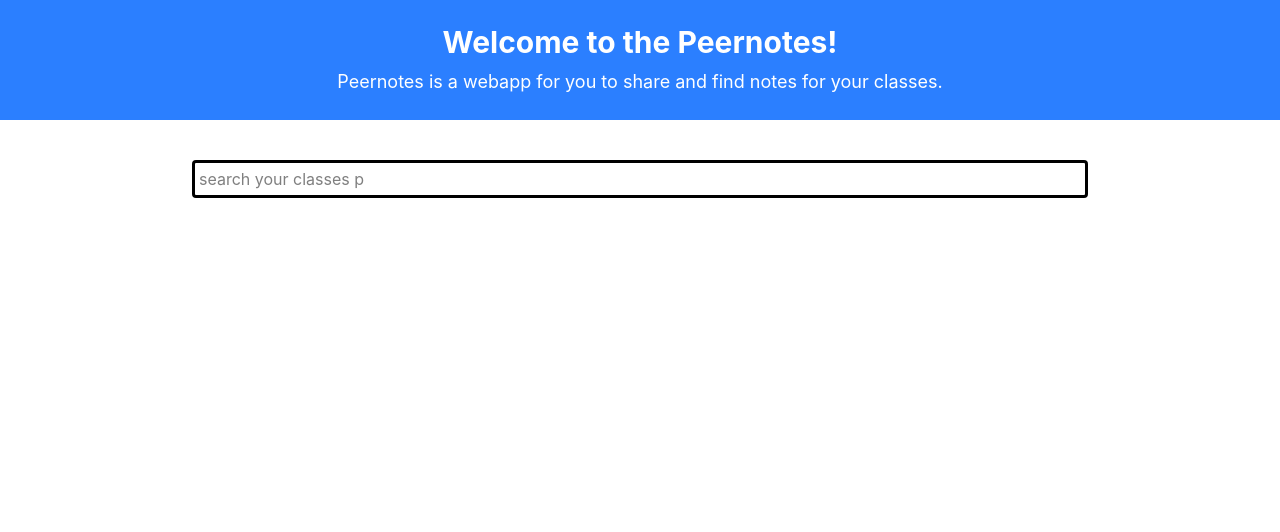
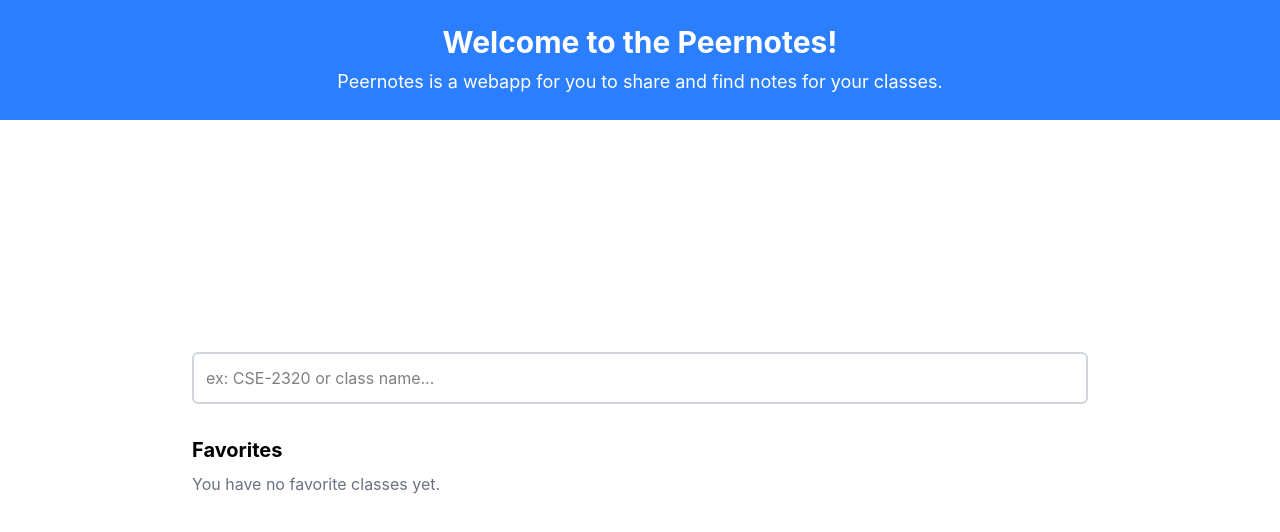
Before and after one commit to alomac6/peernotes, a React (Vite) app: page / in a window 1280 px wide. Shown: the top 532 px of the page. Built offline with nearby package versions, Linux system fonts and the light colour scheme.

Commit message:
finished Classes search and favorite

```diff
--- a/package.json
+++ b/package.json
@@ -17,6 +17,7 @@
     "@tanstack/react-devtools": "^0.7.0",
     "@tanstack/react-router": "^1.132.0",
     "@tanstack/react-router-devtools": "^1.132.0",
+    "lucide-react": "^0.544.0",
     "react": "^19.0.0",
     "react-dom": "^19.0.0",
     "tailwindcss": "^4.0.6"
--- /dev/null
+++ b/src/components/ClassItem.tsx
@@ -0,0 +1,36 @@
+import { Star } from 'lucide-react';
+
+export type ClassInfo = {
+  id: number;
+  department: string;
+  code: string;
+  name: string;
+};
+
+type ClassItemProps = {
+  classInfo: ClassInfo;
+  isFavorite: boolean;
+  onToggleFavorite: (classInfo: ClassInfo) => void;
+};
+
+export function ClassItem({ classInfo, isFavorite, onToggleFavorite }: ClassItemProps) {
+  const { department, code, name } = classInfo;
+
+  return (
+    <div
+      className="flex items-center justify-between text-center p-2 border-2 border-black rounded-md text-black bg-gray-100 hover:border-orange-500"
+      style={{ width: '15vw', height: '10vh' }}
+    >
+      <div className="flex flex-col items-center flex-grow">
+        <span className="font-bold text-lg">{department}-{code}</span>
+        <span className="text-md">{name}</span>
+      </div>
+      <Star
+        className={`cursor-pointer transition-colors ${
+          isFavorite ? 'text-orange-500 fill-orange-500' : 'text-gray-400 fill-none'
+        }`}
+        onClick={() => onToggleFavorite(classInfo)}
+      />
+    </div>
+  );
+}
--- a/src/components/Classes.tsx
+++ b/src/components/Classes.tsx
@@ -1,12 +1,67 @@
-import { Link } from '@tanstack/react-router'
-import { useState } from 'react'
-import ClassesQuery from './ClassesQuery.tsx'
-import Searchbar from './Searchbar.tsx'
+import { useState, useMemo, useEffect } from 'react';
+import Searchbar from './Searchbar.tsx';
+import Suggested from './Suggested.tsx';
+import Favorites from './Favorites.tsx';
+import type { ClassInfo } from './ClassItem.tsx';
+
+const test_map: ClassInfo[] = [
+  { id: 1, department: 'CSE', code: '1310', name: 'Intro to Programming'},
+  { id: 2, department: 'CSE', code: '1320', name: 'Intermediate Programming' },
+  { id: 3, department: 'CSE', code: '2312', name: 'Computer Organization' },
+  { id: 4, department: 'CSE', code: '2320', name: 'Algorithms & Data Structures' },
+  { id: 5, department: 'MATH', code: '1426', name: 'Calculus I' },
+  { id: 6, department: 'MATH', code: '2425', name: 'Calculus II' },
+  { id: 7, department: 'PHYS', code: '1443', name: 'Physics for Engineers I' },
+];
+
 export default function Classes() {
-    return(
-        <div className='w-[70vw] h-full border-2-black m-auto'>
-            <Searchbar/>
-            <div className='mt-[5vh]'></div>
-        </div>
-    );
+  const [searchText, setSearchText] = useState('');
+  const [favorites, setFavorites] = useState<ClassInfo[]>([]);
+
+  useEffect(() => {
+    const storedFavorites = JSON.parse(localStorage.getItem('favoriteClasses') || '[]');
+    setFavorites(storedFavorites);
+  }, []);
+
+  const toggleFavorite = (classInfo: ClassInfo) => {
+    let updatedFavorites;
+    if (favorites.some(fav => fav.id === classInfo.id)) {
+      updatedFavorites = favorites.filter(fav => fav.id !== classInfo.id);
+    } else {
+      updatedFavorites = [...favorites, classInfo];
+    }
+    setFavorites(updatedFavorites);
+    localStorage.setItem('favoriteClasses', JSON.stringify(updatedFavorites));
+  };
+
+  const favoriteIds = useMemo(() => favorites.map(fav => fav.id), [favorites]);
+
+  const suggestedClasses = useMemo(() => {
+    if (!searchText) return [];
+    const lowerCaseSearch = searchText.toLowerCase();
+    return test_map.filter(item => {
+      const fullCode = `${item.department}-${item.code}`.toLowerCase();
+      const className = item.name.toLowerCase();
+      return fullCode.includes(lowerCaseSearch) || className.includes(lowerCaseSearch);
+    }).slice(0, 10);
+  }, [searchText]);
+
+  return (
+    <div className='w-[70vw] min-h-[80vh] m-auto flex flex-col justify-center text-black'>
+      <Searchbar onSearchChange={setSearchText} />
+
+      {searchText && (
+        <Suggested
+          suggestedClasses={suggestedClasses}
+          favoriteIds={favoriteIds}
+          onToggleFavorite={toggleFavorite}
+        />
+      )}
+
+      <Favorites
+        favoriteClasses={favorites}
+        onToggleFavorite={toggleFavorite}
+      />
+    </div>
+  );
 }
--- a/src/components/ClassesQuery.tsx
+++ b/src/components/ClassesQuery.tsx
@@ -1,5 +1,15 @@
 import { useQuery } from '@tanstack/react-query'
-import { useState } from 'react'
-export default function ClassesQuery() {
+const fetchAllClasses = async () => {
+  const response = await fetch('https://jsonplaceholder.typicode.com/users');
+  if (!response.ok) {
+    throw new Error('Network error');
+  }
+  return response.json();
+};
 
+export function useClassesQuery() {
+  return useQuery({
+    queryKey: ['Class'],
+    queryFn: fetchAllClasses,
+  });
 }
--- /dev/null
+++ b/src/components/Favorites.tsx
@@ -0,0 +1,29 @@
+import { ClassItem } from './ClassItem.tsx';
+import type { ClassInfo } from './ClassItem.tsx';
+
+type FavoritesProps = {
+  favoriteClasses: ClassInfo[];
+  onToggleFavorite: (classInfo: ClassInfo) => void;
+}
+
+export default function Favorites({ favoriteClasses, onToggleFavorite }: FavoritesProps) {
+  return (
+    <div className="w-full mt-8">
+      <h2 className="text-xl font-bold mb-2">Favorites</h2>
+      <div className="flex flex-wrap justify-start gap-4 min-h-[12vh]">
+        {favoriteClasses.length > 0 ? (
+           favoriteClasses.map((item) => (
+            <ClassItem
+              key={item.id}
+              classInfo={item}
+              isFavorite={true}
+              onToggleFavorite={onToggleFavorite}
+            />
+          ))
+        ) : (
+          <p className="text-gray-500">You have no favorite classes yet.</p>
+        )}
+      </div>
+    </div>
+  );
+}
--- a/src/components/Searchbar.tsx
+++ b/src/components/Searchbar.tsx
@@ -1,9 +1,11 @@
-import { Link } from '@tanstack/react-router'
-import { useState } from 'react'
-export default function Searchbar() {
+export default function Searchbar({ onSearchChange }: { onSearchChange: (text: string) => void }) {
     return(
-       <div className='w-full h-fit flex flex-row justify-center border-black border-3 rounded-sm mt-[5vh]'>
-            <input placeholder='search your classes p' className='w-full p-1 focus:outline-none'/>
+        <div className='w-full'>
+            <input
+                placeholder='ex: CSE-2320 or class name...'
+                className='w-full p-3 rounded-md border-2 border-gray-300 text-black focus:outline-none focus:border-blue-500'
+                onChange={(e) => onSearchChange(e.target.value)}
+            />
         </div>
     );
 }
--- /dev/null
+++ b/src/components/Suggested.tsx
@@ -0,0 +1,30 @@
+import { ClassItem } from './ClassItem.tsx';
+import type { ClassInfo } from './ClassItem.tsx';
+
+type SuggestedProps = {
+  suggestedClasses: ClassInfo[];
+  favoriteIds: number[];
+  onToggleFavorite: (classInfo: ClassInfo) => void;
+}
+
+export default function Suggested({ suggestedClasses, favoriteIds, onToggleFavorite }: SuggestedProps) {
+  return (
+    <div className="w-full mt-4">
+      <h2 className="text-xl font-bold mb-2">Suggested</h2>
+      <div className="flex flex-wrap gap-4">
+        {suggestedClasses.length > 0 ? (
+          suggestedClasses.map((item) => (
+            <ClassItem
+              key={item.id}
+              classInfo={item}
+              isFavorite={favoriteIds.includes(item.id)}
+              onToggleFavorite={onToggleFavorite}
+            />
+          ))
+        ) : (
+          <p className="text-gray-500">No matching classes found.</p>
+        )}
+      </div>
+    </div>
+  );
+}
```
Also changed, not shown: src/components/Class.tsx (added), src/components/FileUpload.tsx (added), src/components/Files.tsx (added), 1 other file (tests, documents, lock files or other folders).
